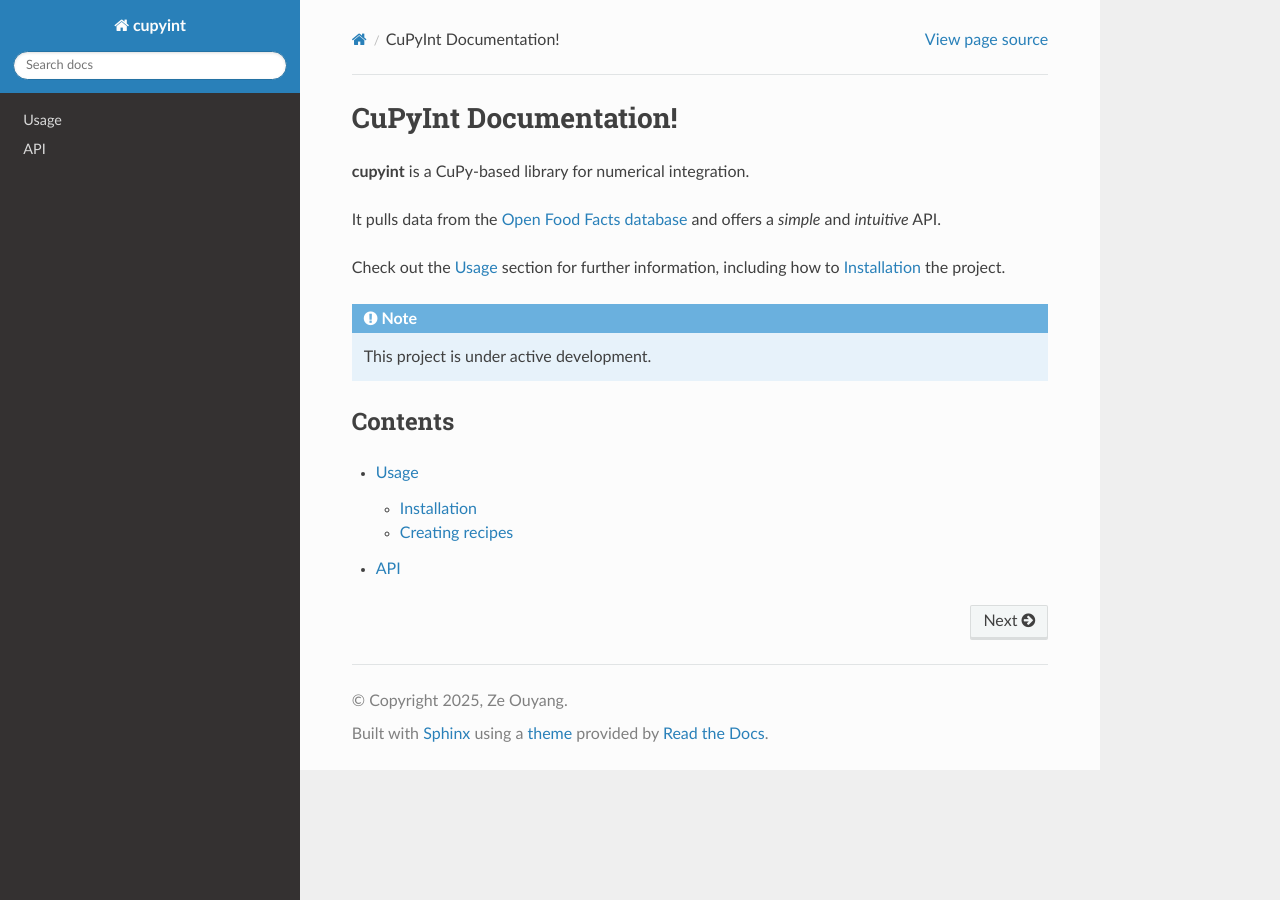
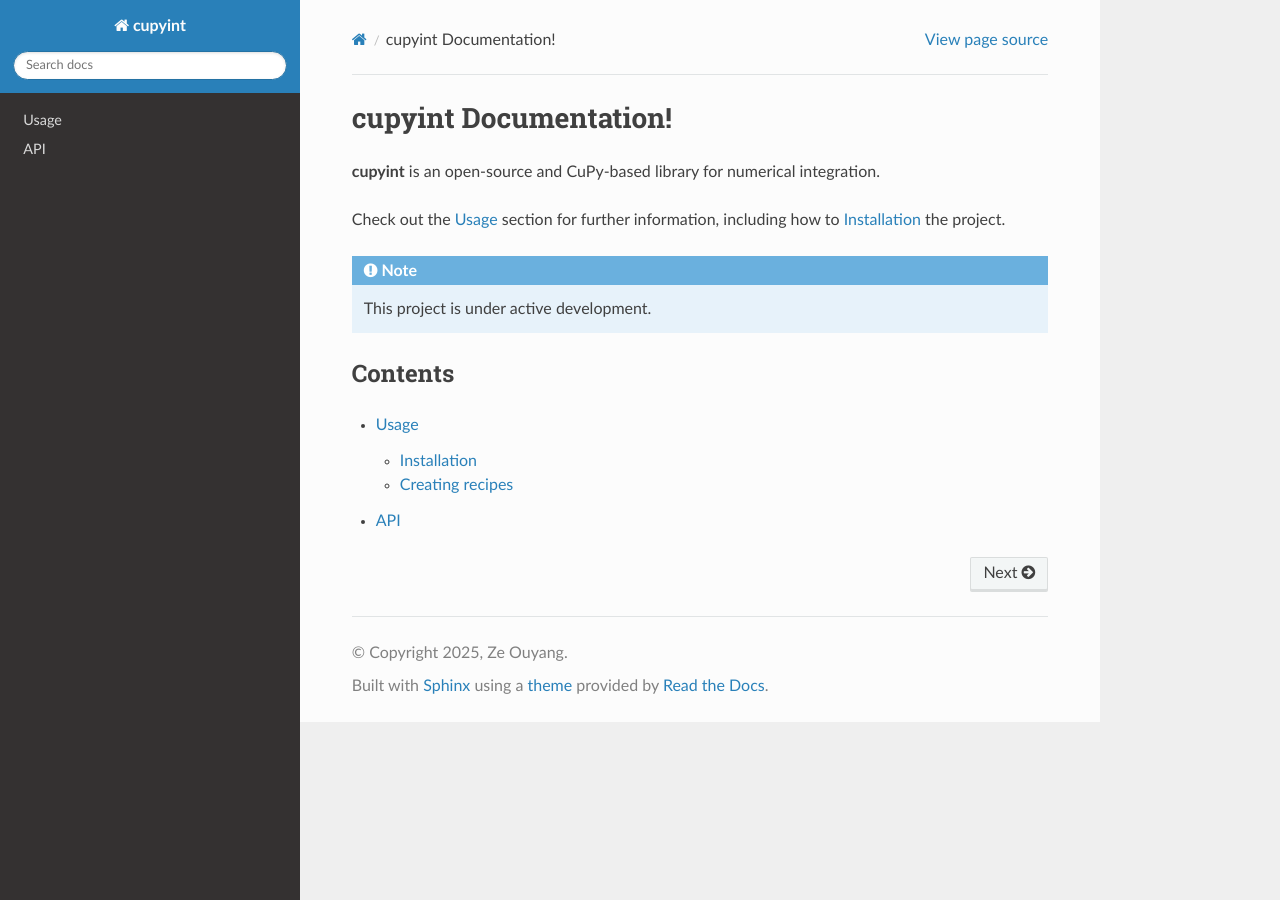
Before and after one commit to ze-ouyang/cupyint_doc, a Sphinx documentation site: the page built from docs/source/index.rst, in a window 1280 px wide. Built offline with Sphinx 7.4.7 and the Read the Docs theme 3.1.0, drawn with Linux system fonts in a browser that asks for light colours.

Commit message:
Update index.rst

```diff
--- a/docs/source/index.rst
+++ b/docs/source/index.rst
@@ -1,10 +1,8 @@
-CuPyInt Documentation!
+cupyint Documentation!
 ===================================
 
-**cupyint** is a CuPy-based library for numerical integration.
+**cupyint** is an open-source and CuPy-based library for numerical integration.
 
-It pulls data from the `Open Food Facts database <https://world.openfoodfacts.org/>`_
-and offers a *simple* and *intuitive* API.
 
 Check out the :doc:`usage` section for further information, including
 how to :ref:`installation` the project.
```
